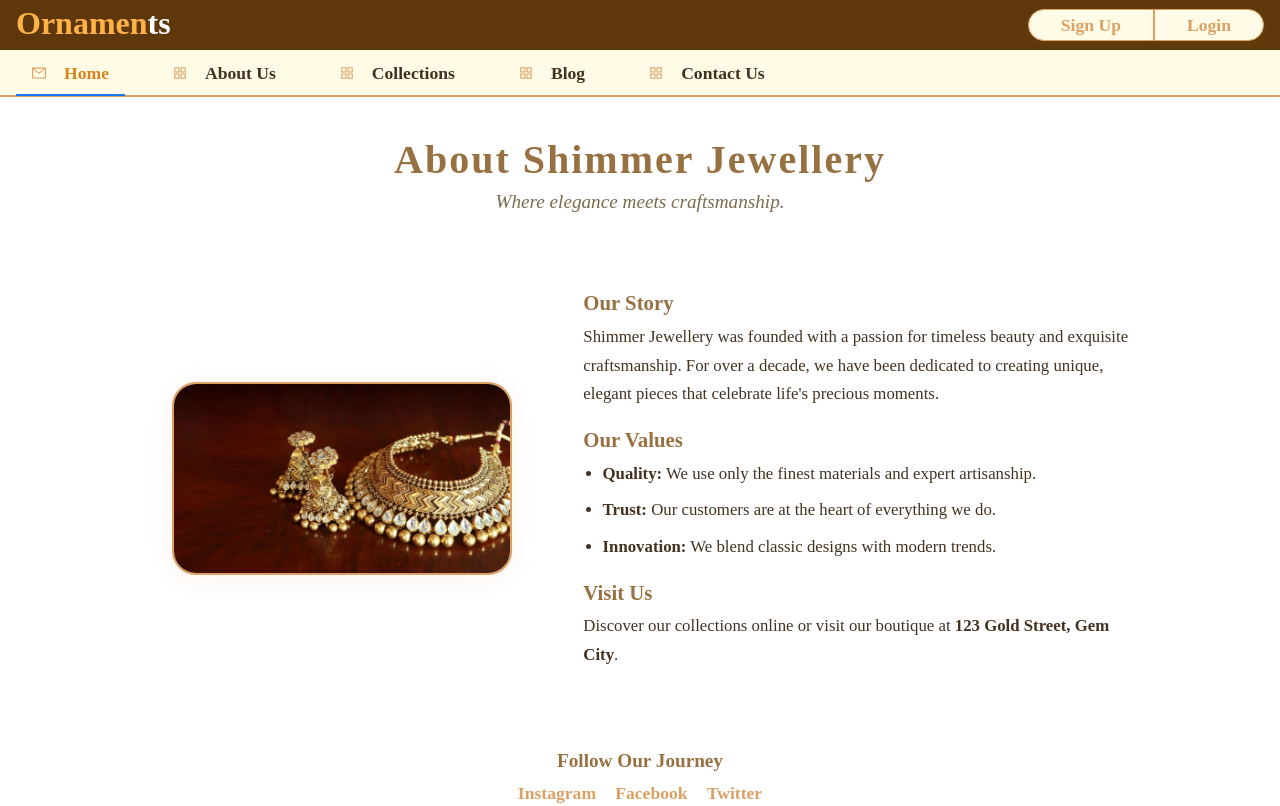
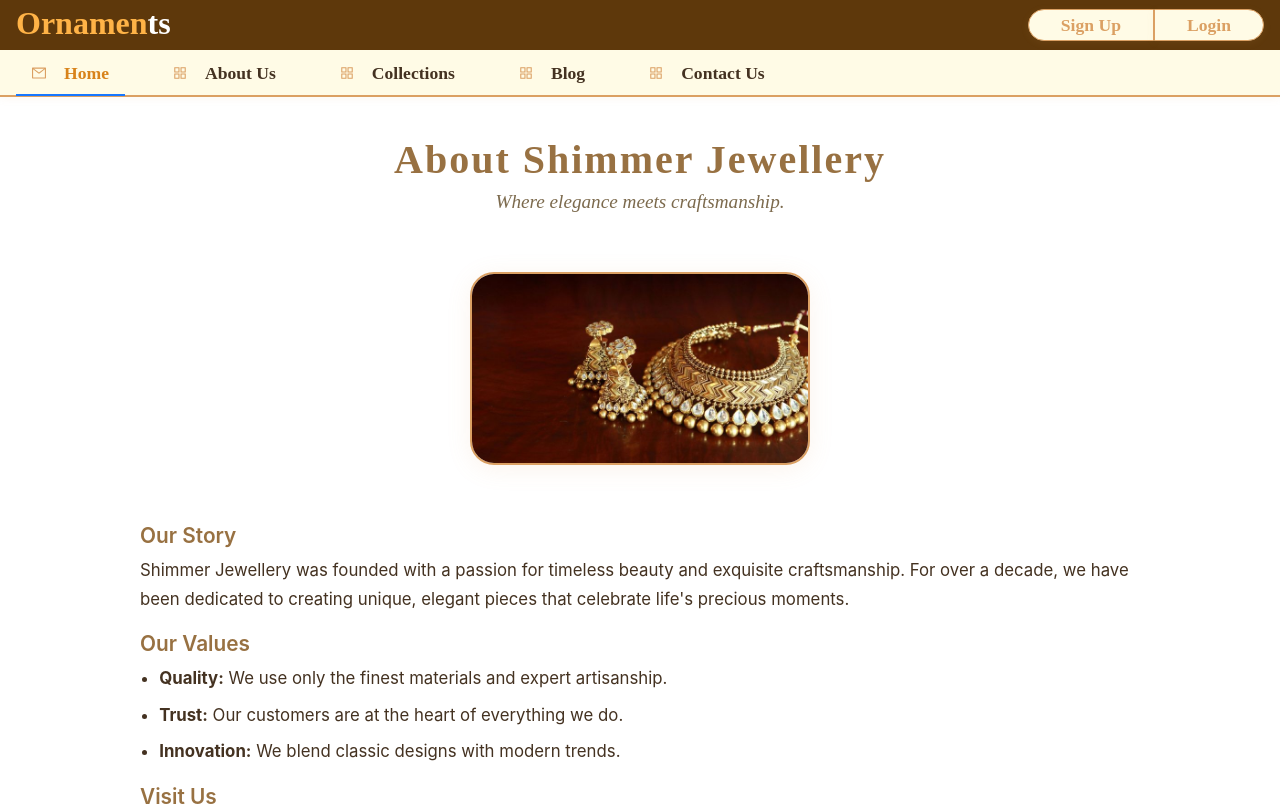
Before and after one commit to PreetiVerma-21/jewellery_webapp, a React (Create React App) app: page /about in a window 1280 px wide. Shown: the top 806 px of the page. Built offline with nearby package versions, Linux system fonts and the light colour scheme.

Commit message:
Updating aboutus amd sign up page

```diff
--- a/src/component/AboutUs.jsx
+++ b/src/component/AboutUs.jsx
@@ -1,5 +1,6 @@
 import React from 'react';
 import aboutus from "../utilities/images/slider3.jpg";
+import { Col, Row } from 'antd';
 const AboutUs = () => {
   return (
     <div className="aboutus-container">
@@ -9,14 +10,14 @@ const AboutUs = () => {
           Where elegance meets craftsmanship.
         </p>
       </div>
-      <div className="aboutus-content">
-        <div className="aboutus-image">
+      <Row className="aboutus-content">
+        <Col className="aboutus-image">
           <img
             src={aboutus}
             alt="Jewellery Craft"
           />
-        </div>
-        <div className="aboutus-text">
+        </Col>
+        <Col className="aboutus-text">
           <h2>Our Story</h2>
           <p>
             Shimmer Jewellery was founded with a passion for timeless beauty and exquisite craftsmanship. For over a decade, we have been dedicated to creating unique, elegant pieces that celebrate life's precious moments.
@@ -31,8 +32,8 @@ const AboutUs = () => {
           <p>
             Discover our collections online or visit our boutique at <b>123 Gold Street, Gem City</b>.
           </p>
-        </div>
-      </div>
+        </Col>
+      </Row>
       <div className="aboutus-footer">
         <h3>Follow Our Journey</h3>
         <div className="aboutus-socials">
--- a/src/component/login/SignUp.jsx
+++ b/src/component/login/SignUp.jsx
@@ -7,6 +7,7 @@ const SignUp = () => {
     const navigate = useNavigate();
     const submit = () => {
         console.log("submit data")
+        navigate("/login");
     }
   return (
     <div className="signup-container">
--- a/src/style/_aboutus.scss
+++ b/src/style/_aboutus.scss
@@ -33,12 +33,12 @@
   max-width: 1000px;
   width: 100%;
   margin-bottom: 2.5rem;
-  flex-wrap: wrap;
+//   flex-wrap: wrap;
   justify-content: center;
 }
 
 .aboutus-image {
-  flex: 1 1 300px;
+//   flex: 1 1 300px;
   min-width: 260px;
   display: flex;
   align-items: center;
@@ -55,7 +55,7 @@
 }
 
 .aboutus-text {
-  flex: 2 1 350px;
+//   flex: 2 1 350px;
   min-width: 260px;
   color: #443221;
 
--- a/src/style/_colors.scss
+++ b/src/style/_colors.scss
@@ -0,0 +1,3 @@
+$main-theme: #fff;
+$primary-color: #dba063;
+$secondary-color: #987142;
--- a/src/style/_signup.scss
+++ b/src/style/_signup.scss
@@ -100,7 +100,8 @@
   margin-top: 1.5rem;
   color: #7c6a4d;
   font-size: 0.95rem;
-
+  position: relative;
+  z-index: 1;
   a {
     color: #dba063;
     font-weight: 600;
```
